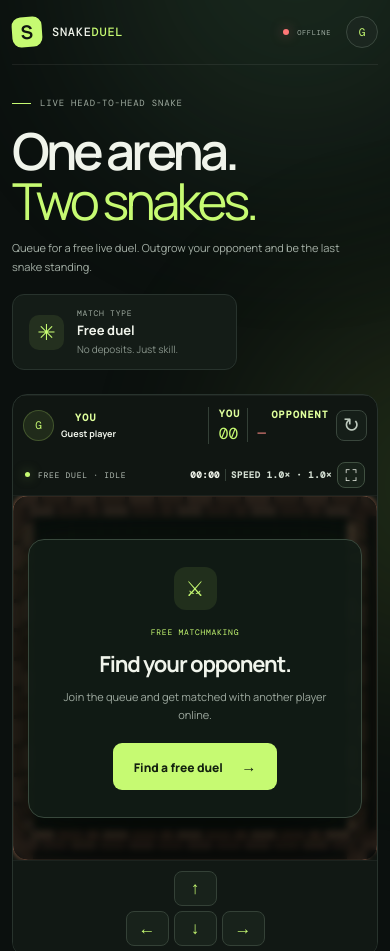
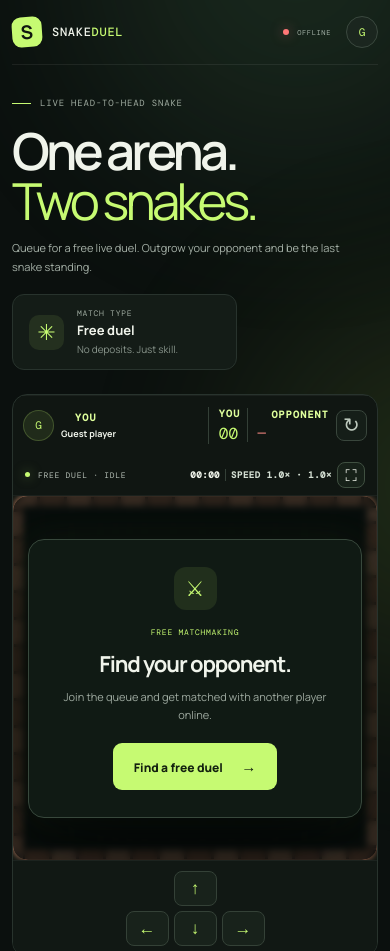
Before and after one commit to snakegameonsol-web/snake-duel, a plain HTML site: page index.html in a window 390 px wide. Shown: the top 951 px of the page. Drawn offline with nearby package versions, Linux system fonts and the light colour scheme.

Commit message:
Simplify game wall to one brick course

```diff
--- a/style.css
+++ b/style.css
@@ -124,3 +124,32 @@
 }
 /* The desktop-only fullscreen hint must never appear on phones or tablets. */
 @media(max-width:1023px){.fullscreen-hint{display:none!important}}
+/* Single-course brick wall; keep the game interior separate from its border. */
+.board-wrap::before{
+  background:
+    repeating-linear-gradient(90deg,#bd8062 0 28px,#39261f 28px 31px,#956047 31px 59px,#39261f 59px 62px) 0 0/100% 12px no-repeat,
+    repeating-linear-gradient(90deg,#986047 0 28px,#39261f 28px 31px,#c18a6b 31px 59px,#39261f 59px 62px) 14px 100%/100% 12px no-repeat,
+    repeating-linear-gradient(0deg,#bd8062 0 28px,#39261f 28px 31px,#956047 31px 59px,#39261f 59px 62px) 0 0/12px 100% no-repeat,
+    repeating-linear-gradient(0deg,#986047 0 28px,#39261f 28px 31px,#c18a6b 31px 59px,#39261f 59px 62px) 100% 14px/12px 100% no-repeat,
+    linear-gradient(180deg,rgba(255,224,197,.2),transparent 65%,rgba(34,16,10,.26)) top/100% 12px no-repeat,
+    linear-gradient(0deg,rgba(34,16,10,.26),transparent 65%,rgba(255,224,197,.1)) bottom/100% 12px no-repeat,
+    linear-gradient(90deg,rgba(255,224,197,.16),transparent 65%,rgba(34,16,10,.24)) left/12px 100% no-repeat,
+    linear-gradient(270deg,rgba(34,16,10,.24),transparent 65%,rgba(255,224,197,.1)) right/12px 100% no-repeat;
+  box-shadow:inset 0 0 0 1px #e0a07b,0 0 12px rgba(0,0,0,.35);
+}
+.board-wrap::after{inset:12px;border-color:rgba(238,188,153,.3);box-shadow:none}
+@media(max-width:560px){
+  .board-wrap::before{
+    background:
+      repeating-linear-gradient(90deg,#bd8062 0 24px,#39261f 24px 27px,#956047 27px 51px,#39261f 51px 54px) 0 0/100% 10px no-repeat,
+      repeating-linear-gradient(90deg,#986047 0 24px,#39261f 24px 27px,#c18a6b 27px 51px,#39261f 51px 54px) 12px 100%/100% 10px no-repeat,
+      repeating-linear-gradient(0deg,#bd8062 0 24px,#39261f 24px 27px,#956047 27px 51px,#39261f 51px 54px) 0 0/10px 100% no-repeat,
+      repeating-linear-gradient(0deg,#986047 0 24px,#39261f 24px 27px,#c18a6b 27px 51px,#39261f 51px 54px) 100% 12px/10px 100% no-repeat,
+      linear-gradient(180deg,rgba(255,224,197,.2),transparent 65%,rgba(34,16,10,.26)) top/100% 10px no-repeat,
+      linear-gradient(0deg,rgba(34,16,10,.26),transparent 65%,rgba(255,224,197,.1)) bottom/100% 10px no-repeat,
+      linear-gradient(90deg,rgba(255,224,197,.16),transparent 65%,rgba(34,16,10,.24)) left/10px 100% no-repeat,
+      linear-gradient(270deg,rgba(34,16,10,.24),transparent 65%,rgba(255,224,197,.1)) right/10px 100% no-repeat;
+    box-shadow:inset 0 0 0 1px #e0a07b,0 0 12px rgba(0,0,0,.35);
+  }
+  .board-wrap::after{inset:10px}
+}
```
